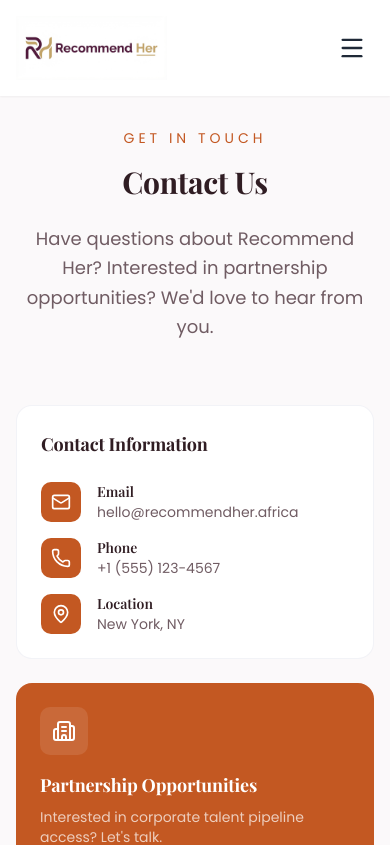
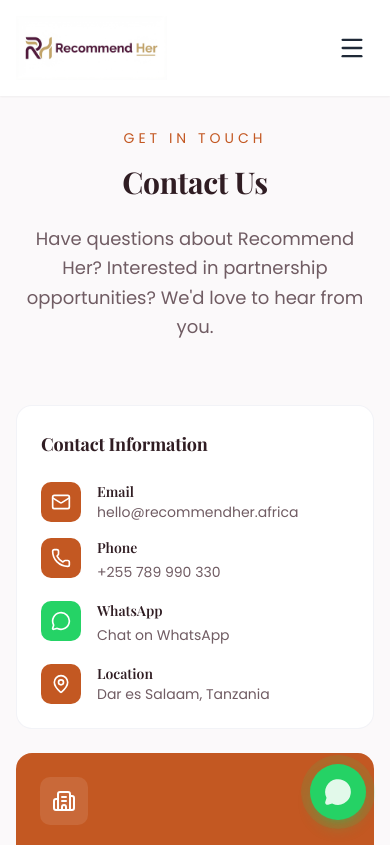
Before and after one commit to samwa85/Recommend-Her, a React (Vite) app: page /contact in a window 390 px wide. Shown: the top 845 px of the page. Built offline with nearby package versions, Linux system fonts and the light colour scheme.

Commit message:
feat: update contact info and add WhatsApp button
- Update phone number to +255 789 990 330
- Update location to Dar es Salaam, Tanzania
- Add WhatsApp contact option with green branding
- Add floating WhatsApp button on all pages
- WhatsApp button includes hover tooltip and pulse animation

```diff
--- a/src/App.tsx
+++ b/src/App.tsx
@@ -9,6 +9,7 @@
 import { routes } from './routes';
 import { PageLoader } from './components/PageLoader';
 import { Toaster } from './components/ui/sonner';
+import WhatsAppButton from './components/WhatsAppButton';
 
 // Register GSAP plugins
 try {
@@ -35,6 +36,7 @@
       <Navigation />
       {children}
       <Footer />
+      <WhatsAppButton />
     </>
   );
 }
--- /dev/null
+++ b/src/components/WhatsAppButton.tsx
@@ -0,0 +1,40 @@
+import { MessageCircle } from 'lucide-react';
+
+const WhatsAppButton = () => {
+  const phoneNumber = '255789990330';
+  const message = 'Hello! I would like to learn more about Recommend Her.';
+  const whatsappUrl = `https://wa.me/${phoneNumber}?text=${encodeURIComponent(message)}`;
+
+  return (
+    <a
+      href={whatsappUrl}
+      target="_blank"
+      rel="noopener noreferrer"
+      className="fixed bottom-6 right-6 z-50 group"
+      aria-label="Chat on WhatsApp"
+    >
+      {/* Tooltip */}
+      <div className="absolute bottom-full right-0 mb-3 px-4 py-2 bg-white rounded-lg shadow-lg
+                      text-sm font-medium text-gray-700 whitespace-nowrap
+                      opacity-0 group-hover:opacity-100 transform group-hover:translate-y-0
+                      translate-y-2 transition-all duration-300 pointer-events-none">
+        Chat with us
+        <div className="absolute top-full right-6 w-0 h-0 border-l-8 border-r-8 border-t-8
+                        border-transparent border-t-white"></div>
+      </div>
+
+      {/* Button */}
+      <div className="w-14 h-14 bg-[#25D366] rounded-full flex items-center justify-center
+                      shadow-lg shadow-green-500/30 hover:shadow-xl hover:shadow-green-500/40
+                      transform hover:scale-110 transition-all duration-300
+                      hover:-translate-y-1">
+        <MessageCircle className="w-7 h-7 text-white" fill="white" />
+      </div>
+
+      {/* Pulse animation ring */}
+      <div className="absolute inset-0 rounded-full bg-[#25D366] animate-ping opacity-20"></div>
+    </a>
+  );
+};
+
+export default WhatsAppButton;
--- a/src/pages/Contact.tsx
+++ b/src/pages/Contact.tsx
@@ -1,7 +1,7 @@
 import { useState, useRef, useEffect } from 'react';
 import { gsap } from 'gsap';
 import { ScrollTrigger } from 'gsap/ScrollTrigger';
-import { Mail, Phone, MapPin, Send, Building2, User, MessageSquare, Check, Loader2, AlertCircle } from 'lucide-react';
+import { Mail, Phone, MapPin, Send, Building2, User, MessageSquare, Check, Loader2, AlertCircle, MessageCircle } from 'lucide-react';
 import { useForm } from 'react-hook-form';
 import { zodResolver } from '@hookform/resolvers/zod';
 import * as z from 'zod';
@@ -195,7 +195,31 @@
                   </div>
                   <div>
                     <p style={{ color: "hsl(var(--foreground))" }} className="font-serif text-sm font-semibold">Phone</p>
-                    <p style={{ color: "hsl(var(--muted-foreground))" }} className="font-sans text-sm">+1 (555) 123-4567</p>
+                    <a
+                      href="tel:+255789990330"
+                      style={{ color: "hsl(var(--muted-foreground))" }}
+                      className="font-sans text-sm hover:text-primary transition-colors"
+                    >
+                      +255 789 990 330
+                    </a>
+                  </div>
+                </div>
+
+                <div className="flex items-start gap-4">
+                  <div style={{ backgroundColor: "#25D366" }} className="w-10 h-10 rounded-lg flex items-center justify-center flex-shrink-0">
+                    <MessageCircle style={{ color: "white" }} size={20} />
+                  </div>
+                  <div>
+                    <p style={{ color: "hsl(var(--foreground))" }} className="font-serif text-sm font-semibold">WhatsApp</p>
+                    <a
+                      href="https://wa.me/255789990330"
+                      target="_blank"
+                      rel="noopener noreferrer"
+                      style={{ color: "hsl(var(--muted-foreground))" }}
+                      className="font-sans text-sm hover:text-[#25D366] transition-colors"
+                    >
+                      Chat on WhatsApp
+                    </a>
                   </div>
                 </div>
 
@@ -205,7 +229,7 @@
                   </div>
                   <div>
                     <p style={{ color: "hsl(var(--foreground))" }} className="font-serif text-sm font-semibold">Location</p>
-                    <p style={{ color: "hsl(var(--muted-foreground))" }} className="font-sans text-sm">New York, NY</p>
+                    <p style={{ color: "hsl(var(--muted-foreground))" }} className="font-sans text-sm">Dar es Salaam, Tanzania</p>
                   </div>
                 </div>
               </div>
```
Also changed, not shown: 169 other files (tests, documents, lock files or other folders).
